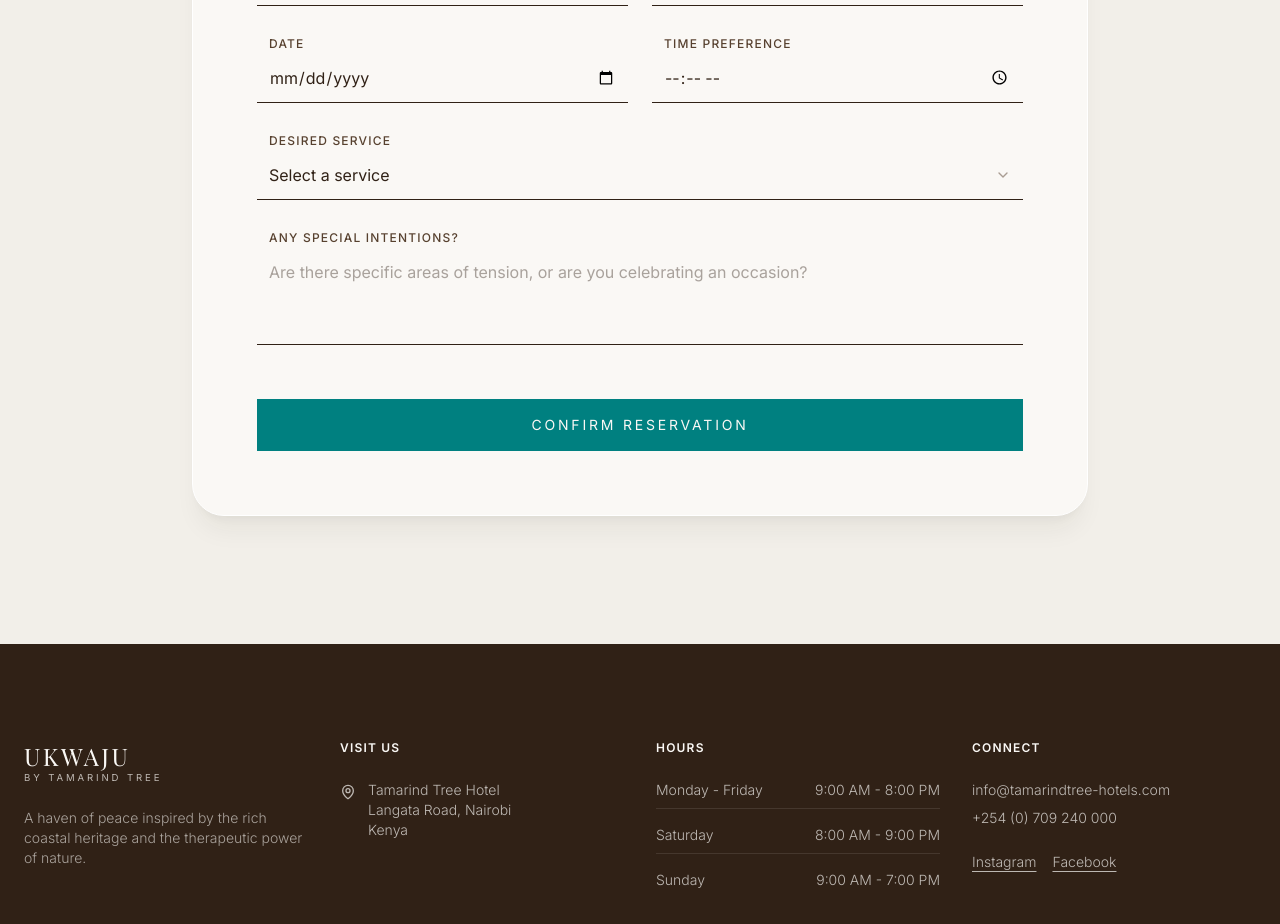
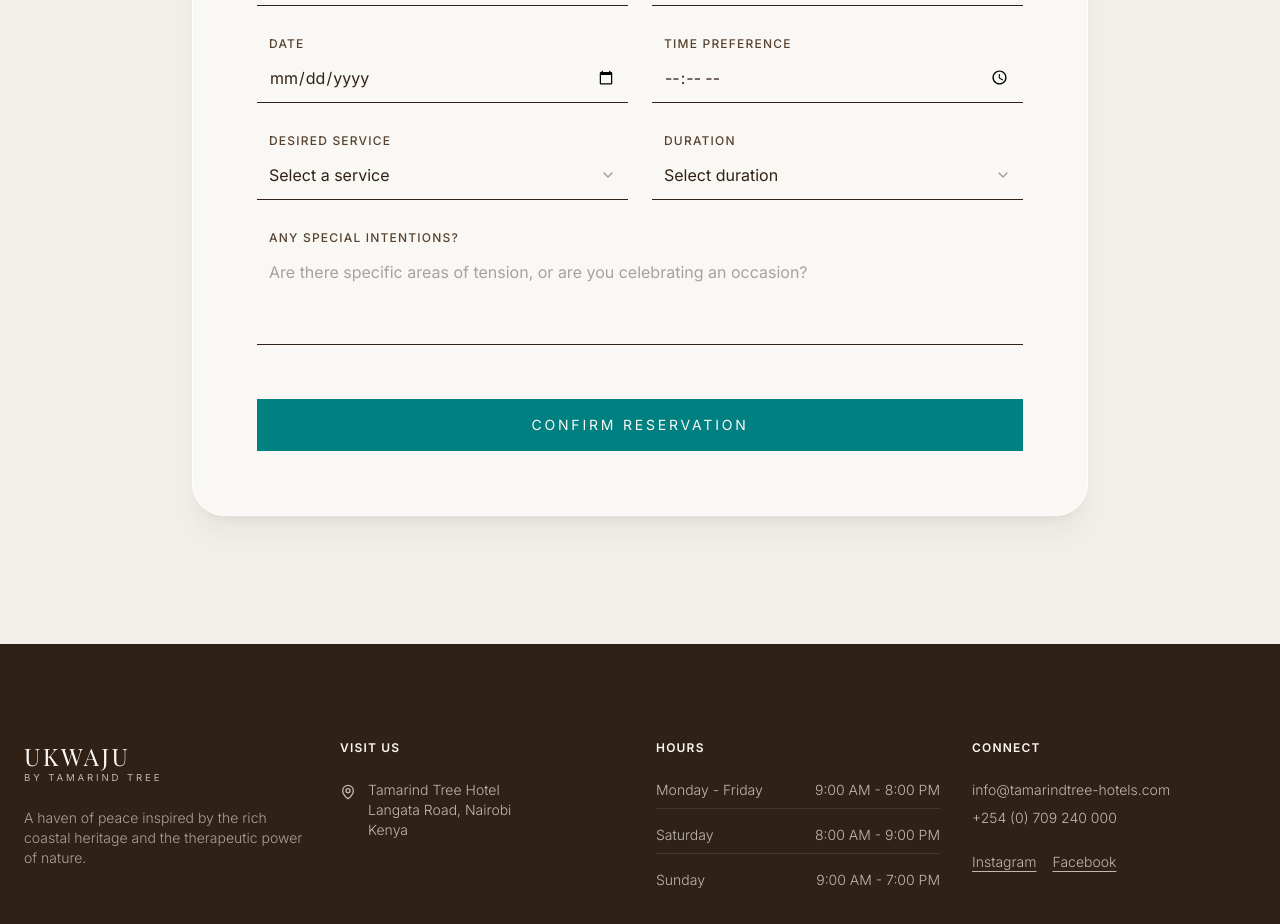
Before and after one commit to rodgersgitau/ukwaju-spa, a React (Vite) app: page / in a window 1280 px wide. Shown: the part 2740-3664 px from the top of the page. Built offline with nearby package versions, Linux system fonts and the light colour scheme; a web font is replaced by a local one.

Commit message:
feat: Add service duration to booking
Introduces a duration field to the booking process. This allows users to select the desired duration for their spa service, and this information is now included in booking confirmations and administrative notifications.

```diff
--- a/server.ts
+++ b/server.ts
@@ -17,7 +17,7 @@ async function startServer() {
   // 1. Booking endpoint
   app.post("/api/book", async (req, res) => {
     try {
-      const { name, email, phone, date, time, guests, service, specialRequests } = req.body;
+      const { name, email, phone, date, time, guests, service, duration, specialRequests } = req.body;
 
       // In a real application, you would:
       // a) Send an email to the Spa and Guest using Nodemailer
@@ -40,7 +40,7 @@ async function startServer() {
           from: `"Ukwaju Spa by Tamarind Tree Hotel" <${process.env.SMTP_USER}>`,
           to: email,
           subject: "Your Relaxation Awaits: Booking Confirmation",
-          text: `Dear ${name},\n\nThank you for booking with Ukwaju Spa. We look forward to welcoming you for your ${service} on ${date} at ${time}.\n\nWarm regards,\nUkwaju Spa`,
+          text: `Dear ${name},\n\nThank you for booking with Ukwaju Spa. We look forward to welcoming you for your ${service} (${duration} mins) on ${date} at ${time}.\n\nWarm regards,\nUkwaju Spa`,
         });
 
         // Notice to spa team
@@ -48,7 +48,7 @@ async function startServer() {
           from: `"Ukwaju Spa System" <${process.env.SMTP_USER}>`,
           to: process.env.GOOGLE_CALENDAR_ID || process.env.SMTP_USER,
           subject: `New Booking: ${name} - ${date}`,
-          text: `New booking details:\nName: ${name}\nEmail: ${email}\nPhone: ${phone}\nDate: ${date}\nTime: ${time}\nGuests: ${guests}\nService: ${service}\nRequests: ${specialRequests}`,
+          text: `New booking details:\nName: ${name}\nEmail: ${email}\nPhone: ${phone}\nDate: ${date}\nTime: ${time}\nDuration: ${duration} mins\nGuests: ${guests}\nService: ${service}\nRequests: ${specialRequests}`,
         });
       }
 
@@ -60,13 +60,16 @@ async function startServer() {
           scopes: ['https://www.googleapis.com/auth/calendar']
         });
         const calendar = google.calendar({ version: 'v3', auth: jwtClient });
+
+        const durationMs = (duration || 60) * 60 * 1000;
+
         await calendar.events.insert({
           calendarId: process.env.GOOGLE_CALENDAR_ID || 'primary',
           requestBody: {
             summary: `Spa Booking: ${name}`,
-            description: `Phone: ${phone}\nEmail: ${email}\nGuests: ${guests}\nService: ${service}\nSpecial Requests: ${specialRequests}`,
+            description: `Phone: ${phone}\nEmail: ${email}\nGuests: ${guests}\nService: ${service}\nDuration: ${duration} mins\nSpecial Requests: ${specialRequests}`,
             start: { dateTime: new Date(`${date}T${time}:00`).toISOString() },
-            end: { dateTime: new Date(new Date(`${date}T${time}:00`).getTime() + 60 * 60 * 1000).toISOString() }, // Assume 1 hour
+            end: { dateTime: new Date(new Date(`${date}T${time}:00`).getTime() + durationMs).toISOString() },
           }
         });
       }
@@ -74,8 +77,19 @@ async function startServer() {
       // Return success regardless of actual configuration constraints in this demo
       res.json({ success: true, message: "Booking received and confirmed." });
     } catch (error: any) {
+      let errorMessage = "An unexpected error occurred. Please try again later.";
+      if (error.code === 'EENVELOPE') {
+        errorMessage = `We couldn't deliver the confirmation to the email address provided. Please check the email address and try again.`;
+      } else if (error.code === 'EAUTH' || error.code === 'ECONNREFUSED' || error.code === 'ESOCKET') {
+        errorMessage = "Our system is currently experiencing temporary issues sending emails. Please try again later or contact us directly.";
+      } else if (error.message && error.message.includes('No recipients')) {
+        errorMessage = "Please check your email address, it seems to be missing or invalid.";
+      } else if (error.message) {
+        errorMessage = error.message;
+      }
+
       console.error("Booking API Error:", error);
-      res.status(500).json({ success: false, error: error.message });
+      res.status(500).json({ success: false, error: errorMessage });
     }
   });
 
@@ -106,8 +120,19 @@ async function startServer() {
 
       res.json({ success: true, message: "Voucher purchased and sent successfully." });
     } catch (error: any) {
+      let errorMessage = "An unexpected error occurred. Please try again later.";
+      if (error.code === 'EENVELOPE') {
+        errorMessage = `We couldn't deliver the voucher to the email address provided. Please check the recipient's email address and try again.`;
+      } else if (error.code === 'EAUTH' || error.code === 'ECONNREFUSED' || error.code === 'ESOCKET') {
+        errorMessage = "Our system is currently experiencing temporary issues sending emails. Please try again later or contact us directly.";
+      } else if (error.message && error.message.includes('No recipients')) {
+        errorMessage = "Please check the recipient's email address, it seems to be missing or invalid.";
+      } else if (error.message) {
+        errorMessage = error.message;
+      }
+
       console.error("Voucher API Error:", error);
-      res.status(500).json({ success: false, error: error.message });
+      res.status(500).json({ success: false, error: errorMessage });
     }
   });
 
--- a/src/components/BookingForm.tsx
+++ b/src/components/BookingForm.tsx
@@ -17,6 +17,7 @@ type BookingFormData = {
   time: string;
   guests: number;
   service: string;
+  duration: number;
   specialRequests: string;
 };
 
@@ -187,7 +188,7 @@ export default function BookingForm() {
         </div>
 
         {/* Service */}
-        <div className="space-y-1 md:col-span-2 group">
+        <div className="space-y-1 md:col-span-1 group">
           <label htmlFor="booking-service" className="text-xs uppercase tracking-widest text-tamarind-700 font-medium pl-3">Desired Service</label>
           <div className="relative">
             <select
@@ -215,6 +216,27 @@ export default function BookingForm() {
           )}
           {errors.service && <p id="booking-service-error" className="text-xs text-red-500 mt-1 pl-3" role="alert">{errors.service.message}</p>}
         </div>
+
+        {/* Duration */}
+        <div className="space-y-1 md:col-span-1 group">
+          <label htmlFor="booking-duration" className="text-xs uppercase tracking-widest text-tamarind-700 font-medium pl-3">Duration</label>
+          <div className="relative">
+            <select
+              id="booking-duration"
+              {...register('duration', { required: 'Please select a duration', valueAsNumber: true })}
+              className={cn(inputClass, "appearance-none pr-10 cursor-pointer", errors.duration && "border-red-300 focus:border-red-500")}
+              aria-invalid={errors.duration ? "true" : "false"}
+              aria-describedby={errors.duration ? "booking-duration-error" : undefined}
+            >
+              <option value="">Select duration</option>
+              <option value={60}>60 Minutes</option>
+              <option value={90}>90 Minutes</option>
+              <option value={120}>120 Minutes</option>
+            </select>
+            <ChevronDown className="absolute right-3 top-1/2 -translate-y-1/2 w-4 h-4 text-tamarind-700/50 pointer-events-none group-hover:text-tamarind-900 transition-colors" aria-hidden="true" />
+          </div>
+          {errors.duration && <p id="booking-duration-error" className="text-xs text-red-500 mt-1 pl-3" role="alert">{errors.duration.message}</p>}
+        </div>
       </div>
 
       {/* Special Requests */}
```
